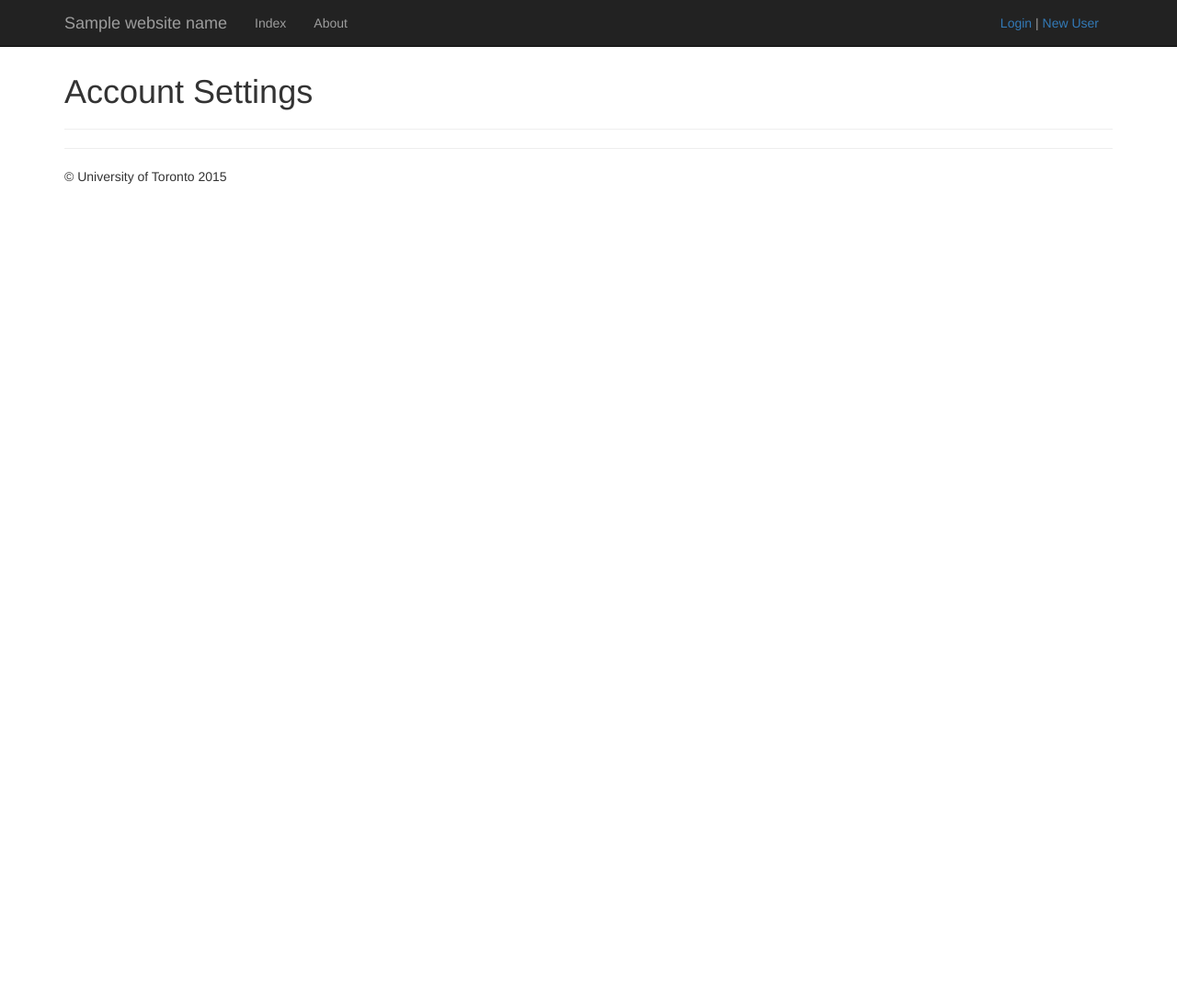
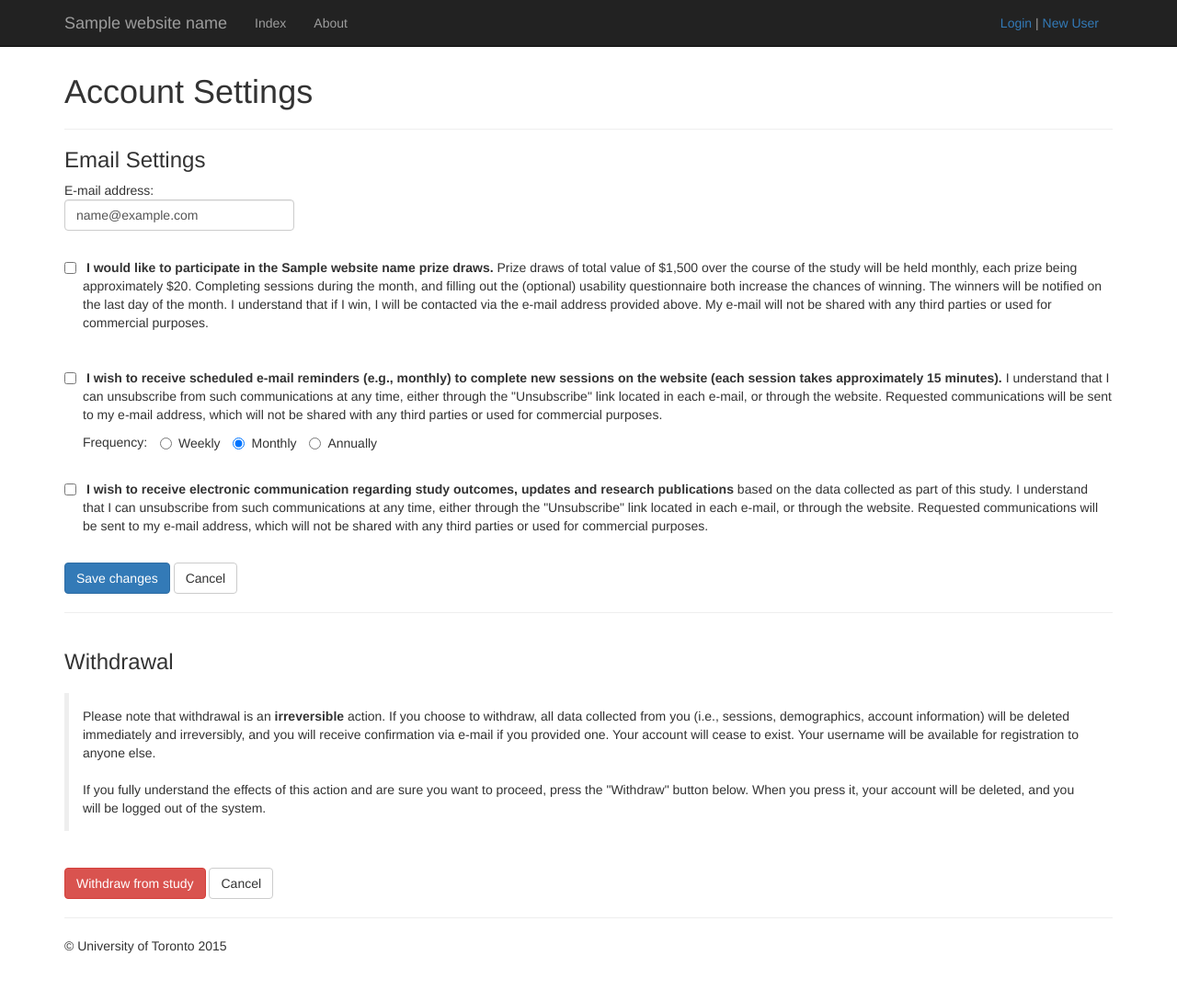
Before and after one commit to SPOClab-ca/talk2me_interface, a Django app: template templates/datacollector/account.html in a window 1280 px wide. Shown: the whole page at 92% size. Before the commit the page ends 200 px from the top, so only its background shows below. Run offline with Django 3.2, Linux system fonts and the light colour scheme; the template is opened without the code that fills it: most values are stand-ins (such as "Sample title", 1, 10 or a date in 2020); some libraries are stand-ins or nearby versions.

Commit message:
Populated form on Account Settings page, and set up server side

```diff
--- a/templates/datacollector/account.html
+++ b/templates/datacollector/account.html
@@ -15,4 +15,72 @@
 <h1>Account Settings</h1>
 <hr />
 
+{% if form_errors %}
+<div class="bs-callout bs-callout-danger">
+    <strong>The form could not be submitted. Please correct the following error{{ form_errors|pluralize }}:</strong>
+    <ul>
+    {% for err in form_errors %}
+        <li>{{ err }}</li>
+    {% endfor %}
+    </ul>
+</div>
+{% endif %}
+
+{% if save_confirm %}
+<div class="bs-callout bs-callout-info">
+    <strong>Changes saved successfully.</strong>
+</div>
+{% endif %}
+
+<h3>Email Settings</h3>
+
+<form action="" method="POST">
+    {% csrf_token %}
+
+    <div>
+        E-mail address: <input class="form-control" id='email_address' name='email_address' style='width: 250px;' type='text' value="{{ form_values.email_address }}">
+    </div>
+    <br />
+
+    <div class="checkbox">
+        <label><input id='cb_preference_prizes' name='cb_preference_prizes' type='checkbox'{% if 'cb_preference_prizes' in form_values %} checked='checked'{% endif %} />&nbsp;<strong>I would like to participate in the {{ website_name }} prize draws.</strong> Prize draws of total value of $1,500 over the course of the study will be held monthly, each prize being approximately $20. Completing sessions during the month, and filling out the (optional) usability questionnaire both increase the chances of winning. The winners will be notified on the last day of the month. I understand that if I win, I will be contacted via the e-mail address provided above. My e-mail will not be shared with any third parties or used for commercial purposes.</label>
+    </div>
+    <br />
+
+    <div class="checkbox">
+        <label><input id='cb_preference_email_reminders' name='cb_preference_email_reminders' type='checkbox'{% if 'cb_preference_email_reminders' in form_values %} checked='checked'{% endif %} />&nbsp;<strong>I wish to receive scheduled e-mail reminders (e.g., monthly) to complete new sessions on the website (each session takes approximately 15 minutes).</strong> I understand that I can unsubscribe from such communications at any time, either through the "Unsubscribe" link located in each e-mail, or through the website. Requested communications will be sent to my e-mail address, which will not be shared with any third parties or used for commercial purposes.</label>
+    </div>
+    <div id="detail_preference_email_reminders" style="margin-left: 20px;">
+        Frequency:
+        <div class="radio" style="display: inline; margin-left: 10px; margin-bottom: 15px;">
+            <label class="radio-inline"><input type="radio" name="radio_email_reminders_freq" value="7"{% if form_values.radio_email_reminders_freq == '7' %} checked="checked"{% endif %} /> Weekly</label>
+            <label class="radio-inline"><input type="radio" name="radio_email_reminders_freq" value="30"{% if form_values.radio_email_reminders_freq == '30' %} checked="checked"{% endif %}{% if 'radio_email_reminders_freq' not in form_values %} checked="checked"{% endif %} /> Monthly</label>
+            <label class="radio-inline"><input type="radio" name="radio_email_reminders_freq" value="365"{% if form_values.radio_email_reminders_freq == '365' %} checked="checked"{% endif %} /> Annually</label>
+        </div>
+    </div>
+    <br />
+
+    <div class="checkbox">
+        <label><input id='cb_preference_email_updates' name='cb_preference_email_updates' type='checkbox'{% if 'cb_preference_email_updates' in form_values %} checked='checked'{% endif %} />&nbsp;<strong>I wish to receive electronic communication regarding study outcomes, updates and research publications</strong> based on the data collected as part of this study. I understand that I can unsubscribe from such communications at any time, either through the "Unsubscribe" link located in each e-mail, or through the website. Requested communications will be sent to my e-mail address, which will not be shared with any third parties or used for commercial purposes.</label>
+    </div>
+    <br />
+
+    <button name="btn-save" type="submit" class="btn btn-primary">Save changes</button> <button type="button" class="btn btn-default" onClick="javascript: location.href='/datacollector/';">Cancel</button>
+    <br />
+
+<hr />
+<h3 style="margin-top: 40px;">Withdrawal</h3>
+
+    <p>
+    <div class="bs-callout bs-callout-default">
+    Please note that withdrawal is an <strong>irreversible</strong> action. If you choose to withdraw, all data collected from you (i.e., sessions, demographics, account information) will be deleted immediately and irreversibly, and you will receive confirmation via e-mail if you provided one. Your account will cease to exist. Your username will be available for registration to anyone else.<br /><br />
+
+    If you fully understand the effects of this action and are sure you want to proceed, press the "Withdraw" button below. When you press it, your account will be deleted, and you will be logged out of the system.
+    </div>
+    <br />
+
+    <button name="btn-withdraw" type="submit" class="btn btn-danger">Withdraw from study</button> <button type="button" class="btn btn-default" onClick="javascript: location.href='/datacollector/';">Cancel</button>
+    </p>
+</form>
+
 {% endblock %}
```
Also changed, not shown: datacollector/views.py (+73 -1 lines).
